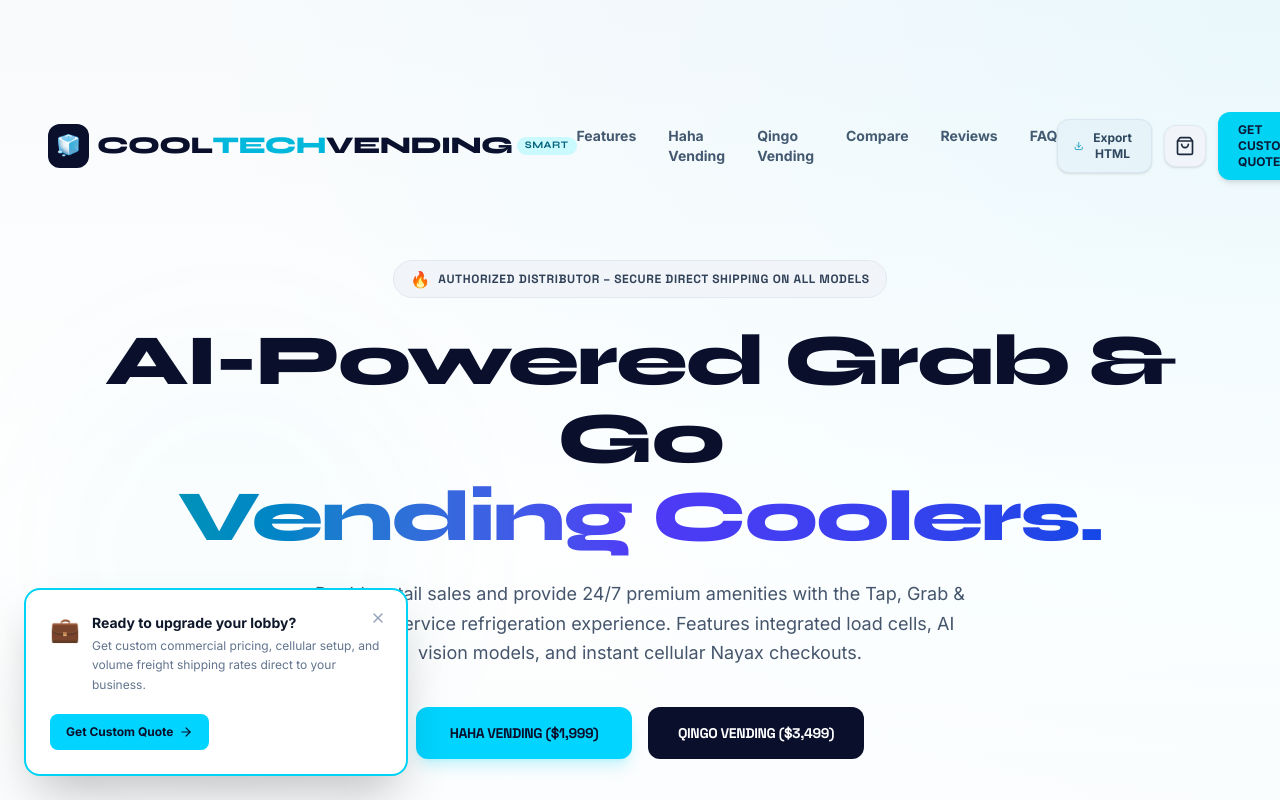
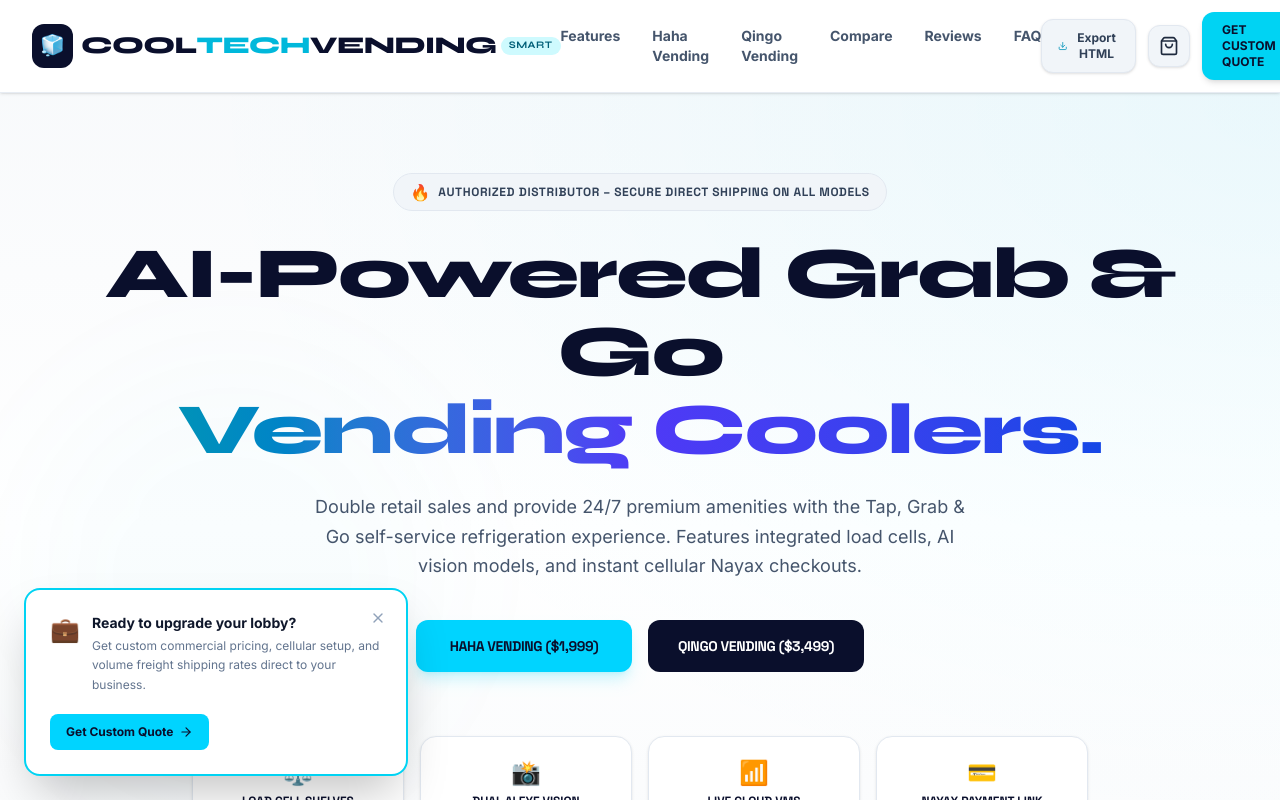
Before and after one commit to natalieminden/vendSourceDistribution, a React (Vite) app: page / in a window 1280 px wide. Shown: the top 800 px of the page. Built offline with nearby package versions, Linux system fonts and the light colour scheme.

Commit message:
fix navbar: pull out of hero, make sticky top bar, remove excess spacing

```diff
--- a/src/App.tsx
+++ b/src/App.tsx
@@ -507,13 +507,9 @@
         </a>
       </div>
 
-      {/* HERO GLOW CONTAINER BACKGROUND (Using custom gradient styling aligned with aesthetic design principles) */}
-      <section className="relative overflow-hidden bg-gradient-to-b from-slate-50 via-white to-slate-50 py-16 md:py-24 px-4 border-b border-slate-100">
-        <div className="absolute inset-0 pointer-events-none bg-[radial-gradient(ellipse_at_top_right,rgba(0,212,255,0.06),transparent_60%)]"></div>
-        <div className="absolute top-1/3 left-10 w-96 h-96 bg-cyan-500/5 rounded-full blur-3xl animate-pulse-glow"></div>
-
-        {/* BRAND MAIN NAVIGATION HEADER */}
-        <header className={`max-w-7xl mx-auto px-4 sm:px-6 lg:px-8 py-4 mb-16 flex items-center justify-between rounded-2xl transition-all ${scrolled ? "bg-white/90 backdrop-blur-md shadow-lg border border-slate-200/80 sticky top-4 z-40" : "bg-transparent"}`}>
+      {/* BRAND MAIN NAVIGATION HEADER */}
+      <header className="sticky top-0 z-40 w-full bg-white/95 backdrop-blur-md border-b border-slate-200/80 shadow-sm">
+        <div className="max-w-7xl mx-auto px-4 sm:px-6 lg:px-8 py-3 flex items-center justify-between">
           <div className="flex items-center space-x-2">
             <div className="bg-[#0A0F2C] p-2 rounded-xl text-[#00D4FF]">
               <span className="text-xl font-bold font-display">🧊</span>
@@ -559,7 +555,13 @@
               Get Custom Quote
             </a>
           </div>
-        </header>
+        </div>
+      </header>
+
+      {/* HERO GLOW CONTAINER BACKGROUND */}
+      <section className="relative overflow-hidden bg-gradient-to-b from-slate-50 via-white to-slate-50 py-16 md:py-20 px-4 border-b border-slate-100">
+        <div className="absolute inset-0 pointer-events-none bg-[radial-gradient(ellipse_at_top_right,rgba(0,212,255,0.06),transparent_60%)]"></div>
+        <div className="absolute top-1/3 left-10 w-96 h-96 bg-cyan-500/5 rounded-full blur-3xl animate-pulse-glow"></div>
 
         {/* HERO CONTENT */}
         <div className="max-w-7xl mx-auto relative z-10 px-4 sm:px-6 lg:px-8 text-center pb-8">
```
